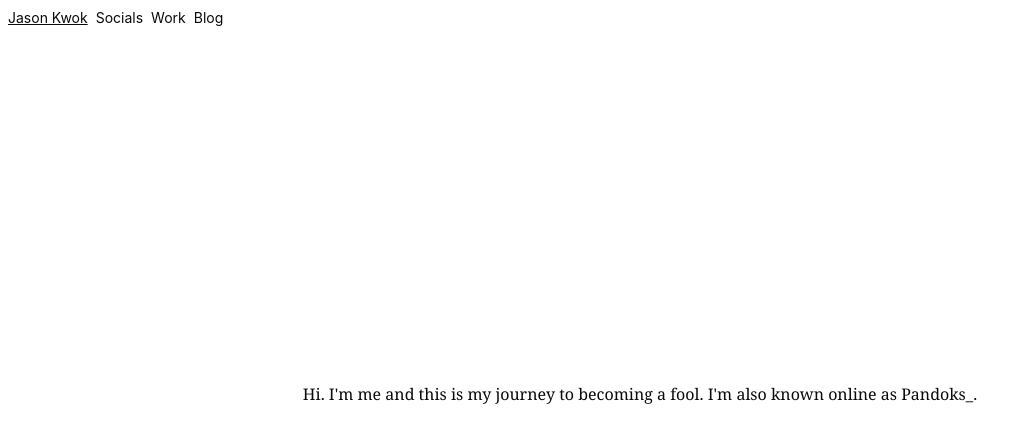
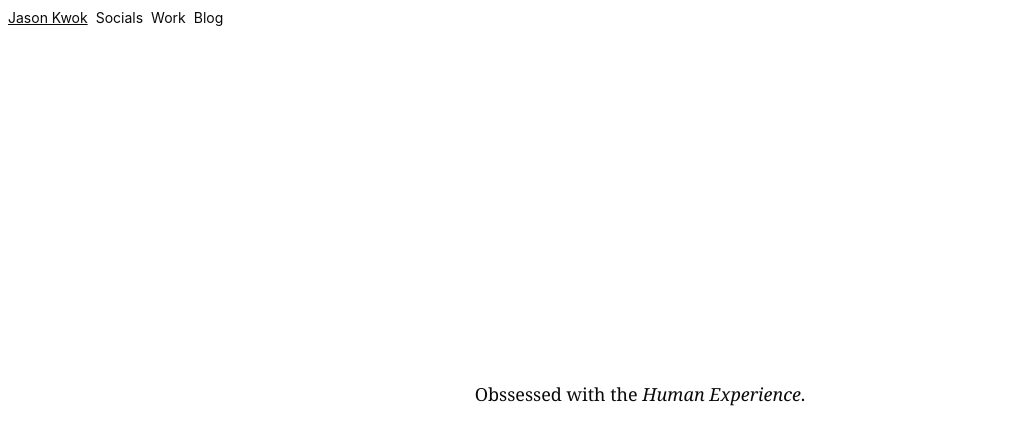
Before and after one commit to Pandoks/pandoks.com, a SvelteKit app in the folder apps/web/: page / in a window 1280 px wide. Shown: the top 444 px of the page, without its empty margins (0-1032 px from the left). Built offline with nearby package versions, Linux system fonts and the light colour scheme; a web font is replaced by a local one.

Commit message:
update: new main message

```diff
--- a/apps/web/src/routes/+page.svelte
+++ b/apps/web/src/routes/+page.svelte
@@ -1,5 +1,5 @@
-<div class="font-garamond text-center">
-  <p>Hi. I'm me and this is my journey to becoming a fool. I'm also known online as Pandoks_.</p>
+<div class="font-garamond text-center text-lg">
+  <p>Obssessed with the <span class="italic">Human Experience</span>.</p>
 </div>
 
 <svelte:head>
```
